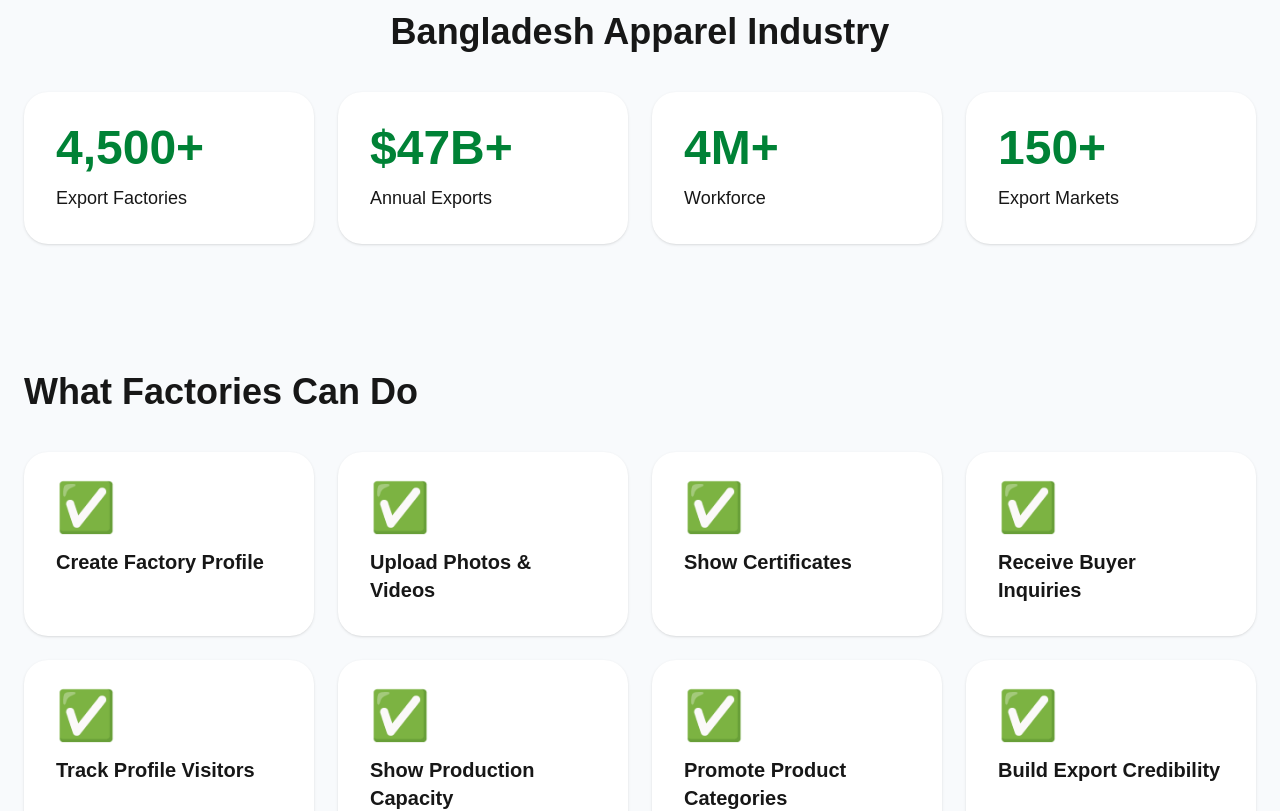
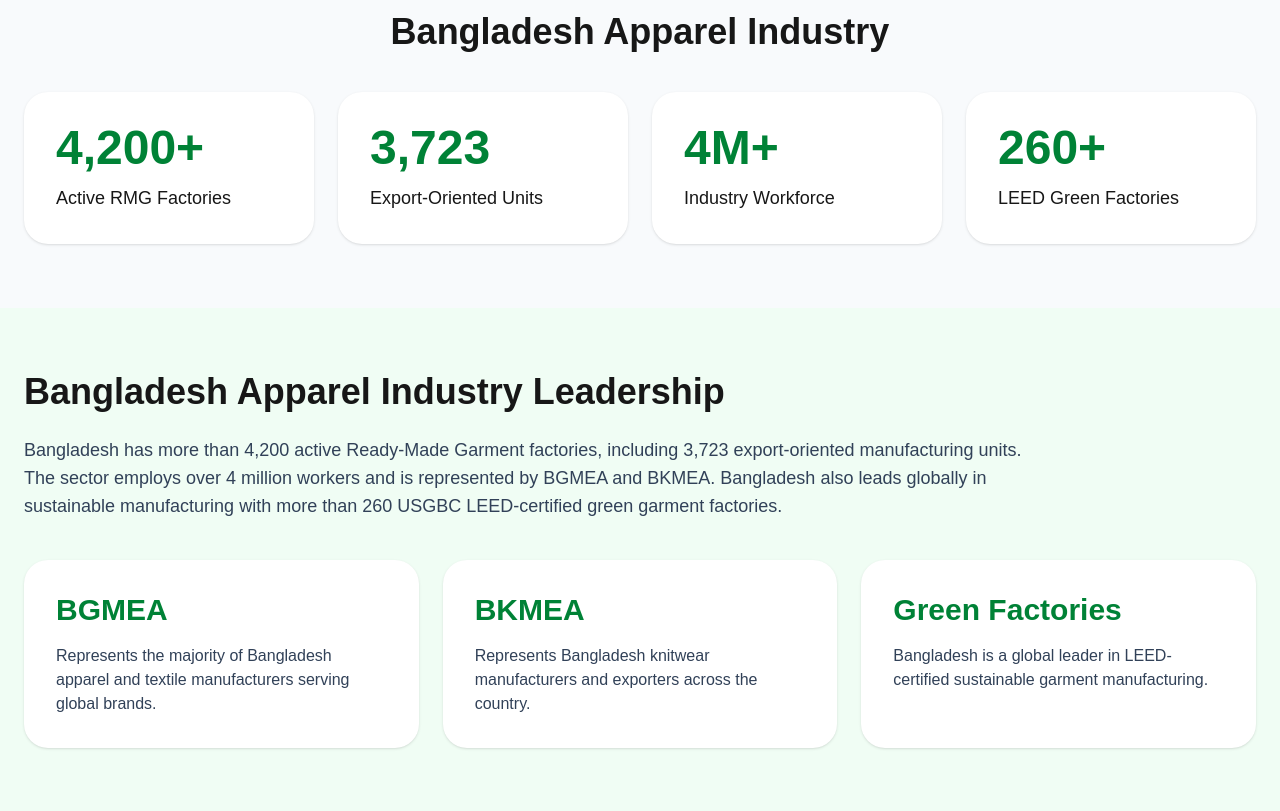
Before and after one commit to mahtab2011/bangladeshapparel, a Next.js app: page / in a window 1280 px wide. Shown: the part 1400-2211 px from the top of the page. Built offline with nearby package versions, Linux system fonts and the light colour scheme.

Commit message:
Fix homepage and add industry leadership content

```diff
--- a/app/page.tsx
+++ b/app/page.tsx
@@ -24,56 +24,71 @@ export default function HomePage() {
     "Thread",
   ];
 
+  const factoryActions = [
+    "Create Factory Profile",
+    "Upload Photos & Videos",
+    "Show Certificates",
+    "Receive Buyer Inquiries",
+    "Track Profile Visitors",
+    "Show Production Capacity",
+    "Promote Product Categories",
+    "Build Export Credibility",
+  ];
+
+  const leadershipCards = [
+    {
+      title: "BGMEA",
+      text: "Represents the majority of Bangladesh apparel and textile manufacturers serving global brands.",
+    },
+    {
+      title: "BKMEA",
+      text: "Represents Bangladesh knitwear manufacturers and exporters across the country.",
+    },
+    {
+      title: "Green Factories",
+      text: "Bangladesh is a global leader in LEED-certified sustainable garment manufacturing.",
+    },
+  ];
+
   return (
     <main className="min-h-screen bg-slate-50">
-
-      {/* HERO */}
-
       <section className="bg-gradient-to-r from-green-800 to-green-600 text-white">
         <div className="mx-auto max-w-7xl px-6 py-24">
-
           <p className="mb-4 text-lg font-semibold uppercase tracking-widest">
             Bangladesh Apparel Industry Portal
           </p>
 
           <h1 className="max-w-4xl text-5xl font-extrabold leading-tight md:text-7xl">
-            Connecting Global Buyers,
-            Bangladesh Manufacturers
-            and AI-Powered Factory Intelligence
+            Connecting Global Buyers, Bangladesh Manufacturers and AI-Powered
+            Factory Intelligence
           </h1>
 
           <p className="mt-8 max-w-3xl text-xl text-green-100">
-            Discover garment manufacturers, textile mills,
-            accessories suppliers, sourcing partners and
-            intelligent factory solutions from Bangladesh.
+            Discover garment manufacturers, textile mills, accessories
+            suppliers, sourcing partners and intelligent factory solutions from
+            Bangladesh.
           </p>
 
           <div className="mt-10 flex flex-wrap gap-4">
-            <Link
-              href="/factories"
-              className="rounded-2xl bg-white px-8 py-4 font-bold text-green-700"
-            >
+            <Link href="/factories" className="rounded-2xl bg-white px-8 py-4 font-bold text-green-700">
               Browse Factories
             </Link>
 
-            <Link
-              href="/buyer-centre"
-              className="rounded-2xl border border-white px-8 py-4 font-bold text-white"
-            >
+            <Link href="/buyer-centre" className="rounded-2xl border border-white px-8 py-4 font-bold text-white">
               Buyer Centre
             </Link>
-            <Link
-  href="/factory-signup"
-  className="rounded-2xl bg-yellow-400 px-8 py-4 font-bold text-slate-900"
->
+
+            <Link href="/factory-signup" className="rounded-2xl bg-yellow-400 px-8 py-4 font-bold text-slate-900">
               Register Your Factory
             </Link>
           </div>
         </div>
       </section>
+
       <section className="mx-auto max-w-7xl px-6 py-8">
         <LanguageSelector />
       </section>
+
       <section className="mx-auto max-w-7xl px-6 py-10">
         <div className="rounded-3xl bg-white p-6 shadow-xl">
           <h2 className="text-3xl font-bold text-slate-900">
@@ -85,15 +100,8 @@ export default function HomePage() {
           </p>
 
           <div className="mt-6 grid gap-4 md:grid-cols-4">
-      <input
-        className="rounded-2xl border p-4"
-        placeholder="Search product e.g. T-shirt, Denim"
-      />
-
-      <input
-        className="rounded-2xl border p-4"
-        placeholder="Factory location"
-      />
+            <input className="rounded-2xl border p-4" placeholder="Search product e.g. T-shirt, Denim" />
+            <input className="rounded-2xl border p-4" placeholder="Factory location" />
 
             <select className="rounded-2xl border p-4">
               <option>Certification</option>
@@ -104,16 +112,12 @@ export default function HomePage() {
               <option>OEKO-TEX</option>
             </select>
 
-      <Link
-        href="/factories"
-        className="rounded-2xl bg-green-700 p-4 text-center font-bold text-white"
-      >
+            <Link href="/factories" className="rounded-2xl bg-green-700 p-4 text-center font-bold text-white">
               Search Factories
             </Link>
           </div>
         </div>
       </section>
-      {/* INDUSTRY STATS */}
 
       <section className="mx-auto max-w-7xl px-6 py-16">
         <h2 className="mb-10 text-center text-4xl font-bold">
@@ -121,206 +125,142 @@ export default function HomePage() {
         </h2>
 
         <div className="grid gap-6 md:grid-cols-4">
-
           <div className="rounded-3xl bg-white p-8 shadow">
-            <h3 className="text-5xl font-bold text-green-700">
-              4,500+
-            </h3>
-            <p className="mt-3 text-lg">
-              Export Factories
-            </p>
+            <h3 className="text-5xl font-bold text-green-700">4,200+</h3>
+            <p className="mt-3 text-lg">Active RMG Factories</p>
           </div>
 
           <div className="rounded-3xl bg-white p-8 shadow">
-            <h3 className="text-5xl font-bold text-green-700">
-              $47B+
-            </h3>
-            <p className="mt-3 text-lg">
-              Annual Exports
-            </p>
+            <h3 className="text-5xl font-bold text-green-700">3,723</h3>
+            <p className="mt-3 text-lg">Export-Oriented Units</p>
           </div>
 
           <div className="rounded-3xl bg-white p-8 shadow">
-            <h3 className="text-5xl font-bold text-green-700">
-              4M+
-            </h3>
-            <p className="mt-3 text-lg">
-              Workforce
-            </p>
+            <h3 className="text-5xl font-bold text-green-700">4M+</h3>
+            <p className="mt-3 text-lg">Industry Workforce</p>
           </div>
 
           <div className="rounded-3xl bg-white p-8 shadow">
-            <h3 className="text-5xl font-bold text-green-700">
-              150+
-            </h3>
-            <p className="mt-3 text-lg">
-              Export Markets
+            <h3 className="text-5xl font-bold text-green-700">260+</h3>
+            <p className="mt-3 text-lg">LEED Green Factories</p>
+          </div>
+        </div>
+      </section>
+
+      <section className="bg-green-50 py-16">
+        <div className="mx-auto max-w-7xl px-6">
+          <h2 className="mb-6 text-4xl font-bold">
+            Bangladesh Apparel Industry Leadership
+          </h2>
+
+          <p className="mb-10 max-w-5xl text-lg text-slate-700">
+            Bangladesh has more than 4,200 active Ready-Made Garment factories,
+            including 3,723 export-oriented manufacturing units. The sector
+            employs over 4 million workers and is represented by BGMEA and
+            BKMEA. Bangladesh also leads globally in sustainable manufacturing
+            with more than 260 USGBC LEED-certified green garment factories.
           </p>
+
+          <div className="grid gap-6 md:grid-cols-3">
+            {leadershipCards.map((item) => (
+              <div key={item.title} className="rounded-3xl bg-white p-8 shadow">
+                <h3 className="text-3xl font-bold text-green-700">{item.title}</h3>
+                <p className="mt-4 text-slate-700">{item.text}</p>
               </div>
-
+            ))}
+          </div>
         </div>
       </section>
 
       <section className="mx-auto max-w-7xl px-6 py-16">
-  <h2 className="mb-10 text-4xl font-bold">
-    What Factories Can Do
-  </h2>
+        <h2 className="mb-10 text-4xl font-bold">What Factories Can Do</h2>
 
         <div className="grid gap-6 md:grid-cols-4">
-    {[
-      "Create Factory Profile",
-      "Upload Photos & Videos",
-      "Show Certificates",
-      "Receive Buyer Inquiries",
-      "Track Profile Visitors",
-      "Show Production Capacity",
-      "Promote Product Categories",
-      "Build Export Credibility",
-    ].map((item) => (
-      <div
-        key={item}
-        className="rounded-3xl bg-white p-8 shadow"
-      >
+          {factoryActions.map((item) => (
+            <div key={item} className="rounded-3xl bg-white p-8 shadow">
               <div className="mb-4 text-5xl">✅</div>
               <h3 className="text-xl font-bold">{item}</h3>
             </div>
           ))}
         </div>
       </section>
-      {/* FACTORY CATEGORIES */}
 
       <section className="bg-white py-16">
         <div className="mx-auto max-w-7xl px-6">
-
-          <h2 className="mb-10 text-4xl font-bold">
-            Factory Categories
-          </h2>
+          <h2 className="mb-10 text-4xl font-bold">Factory Categories</h2>
 
           <div className="grid gap-6 md:grid-cols-4">
-
             {categories.map((item) => (
-              <div
-                key={item}
-                className="rounded-3xl border bg-slate-50 p-8 shadow-sm"
-              >
-                <div className="mb-4 text-5xl">
-                  🏭
-                </div>
-
-                <h3 className="text-2xl font-bold">
-                  {item}
-                </h3>
+              <div key={item} className="rounded-3xl border bg-slate-50 p-8 shadow-sm">
+                <div className="mb-4 text-5xl">🏭</div>
+                <h3 className="text-2xl font-bold">{item}</h3>
               </div>
             ))}
-
           </div>
         </div>
       </section>
 
-      {/* ACCESSORIES */}
-
       <section className="mx-auto max-w-7xl px-6 py-16">
-
-        <h2 className="mb-10 text-4xl font-bold">
-          Accessories Ecosystem
-        </h2>
+        <h2 className="mb-10 text-4xl font-bold">Accessories Ecosystem</h2>
 
         <div className="grid gap-6 md:grid-cols-4">
-
           {accessories.map((item) => (
-            <div
-              key={item}
-              className="rounded-3xl bg-white p-8 shadow"
-            >
-              <div className="mb-4 text-5xl">
-                📦
-              </div>
-
-              <h3 className="text-2xl font-bold">
-                {item}
-              </h3>
+            <div key={item} className="rounded-3xl bg-white p-8 shadow">
+              <div className="mb-4 text-5xl">📦</div>
+              <h3 className="text-2xl font-bold">{item}</h3>
             </div>
           ))}
-
         </div>
-
       </section>
-
-      {/* BUYER CENTRE */}
 
       <section className="bg-green-50 py-16">
         <div className="mx-auto max-w-7xl px-6">
-
-          <h2 className="mb-6 text-4xl font-bold">
-            Global Buyer Centre
-          </h2>
+          <h2 className="mb-6 text-4xl font-bold">Global Buyer Centre</h2>
 
           <p className="max-w-4xl text-lg text-slate-700">
-            International buyers can search factories,
-            submit sourcing enquiries, discover product
-            categories and connect directly with verified
-            Bangladesh suppliers.
+            International buyers can search factories, submit sourcing
+            enquiries, discover product categories and connect directly with
+            verified Bangladesh suppliers.
           </p>
-
         </div>
       </section>
 
-      {/* HERITAGE */}
-
       <section className="bg-white py-16">
         <div className="mx-auto max-w-7xl px-6">
-
-          <h2 className="mb-6 text-4xl font-bold">
-            Bangladesh Textile Heritage
-          </h2>
+          <h2 className="mb-6 text-4xl font-bold">Bangladesh Textile Heritage</h2>
 
           <p className="max-w-5xl text-lg text-slate-700">
-            Bangladesh possesses one of the world's oldest
-            textile traditions. From muslin and handloom
-            weaving to modern sustainable manufacturing,
-            the country continues a centuries-old legacy
-            of craftsmanship, innovation and global trade.
+            Bangladesh possesses one of the world&apos;s oldest textile
+            traditions. From muslin and handloom weaving to modern sustainable
+            manufacturing, the country continues a centuries-old legacy of
+            craftsmanship, innovation and global trade.
           </p>
-
         </div>
       </section>
 
-      {/* MBNCON */}
-
       <section className="bg-slate-900 py-16 text-white">
         <div className="mx-auto max-w-7xl px-6">
-
           <h2 className="mb-6 text-4xl font-bold">
             AI Factory Intelligence by MBNCON
           </h2>
 
           <p className="max-w-4xl text-lg text-slate-300">
-            Factory profitability, productivity,
-            bottleneck analysis, forecasting,
-            operational excellence and executive
-            intelligence dashboards.
+            Factory profitability, productivity, bottleneck analysis,
+            forecasting, operational excellence and executive intelligence
+            dashboards.
           </p>
-
         </div>
       </section>
 
-      {/* FOOTER */}
-
       <section className="bg-green-800 py-12 text-white">
         <div className="mx-auto max-w-7xl px-6">
-
-          <h2 className="text-3xl font-bold">
-            BangladeshApparel.com
-          </h2>
+          <h2 className="text-3xl font-bold">BangladeshApparel.com</h2>
 
           <p className="mt-3">
-            Connecting Bangladesh Apparel Industry
-            with Global Markets.
+            Connecting Bangladesh Apparel Industry with Global Markets.
           </p>
-
         </div>
       </section>
-
     </main>
   );
 }
```
Lines whose indentation alone changed are shown as unchanged.
